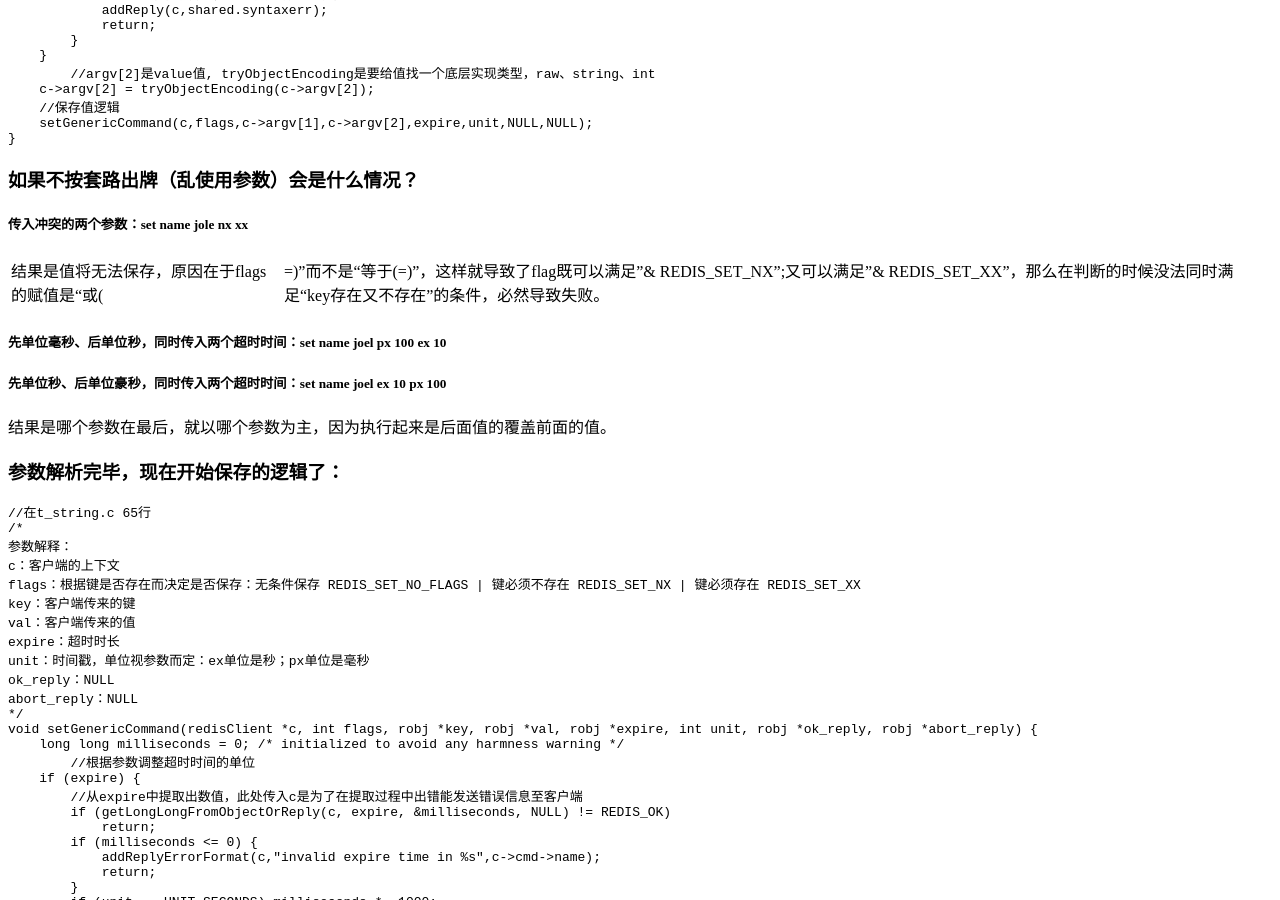
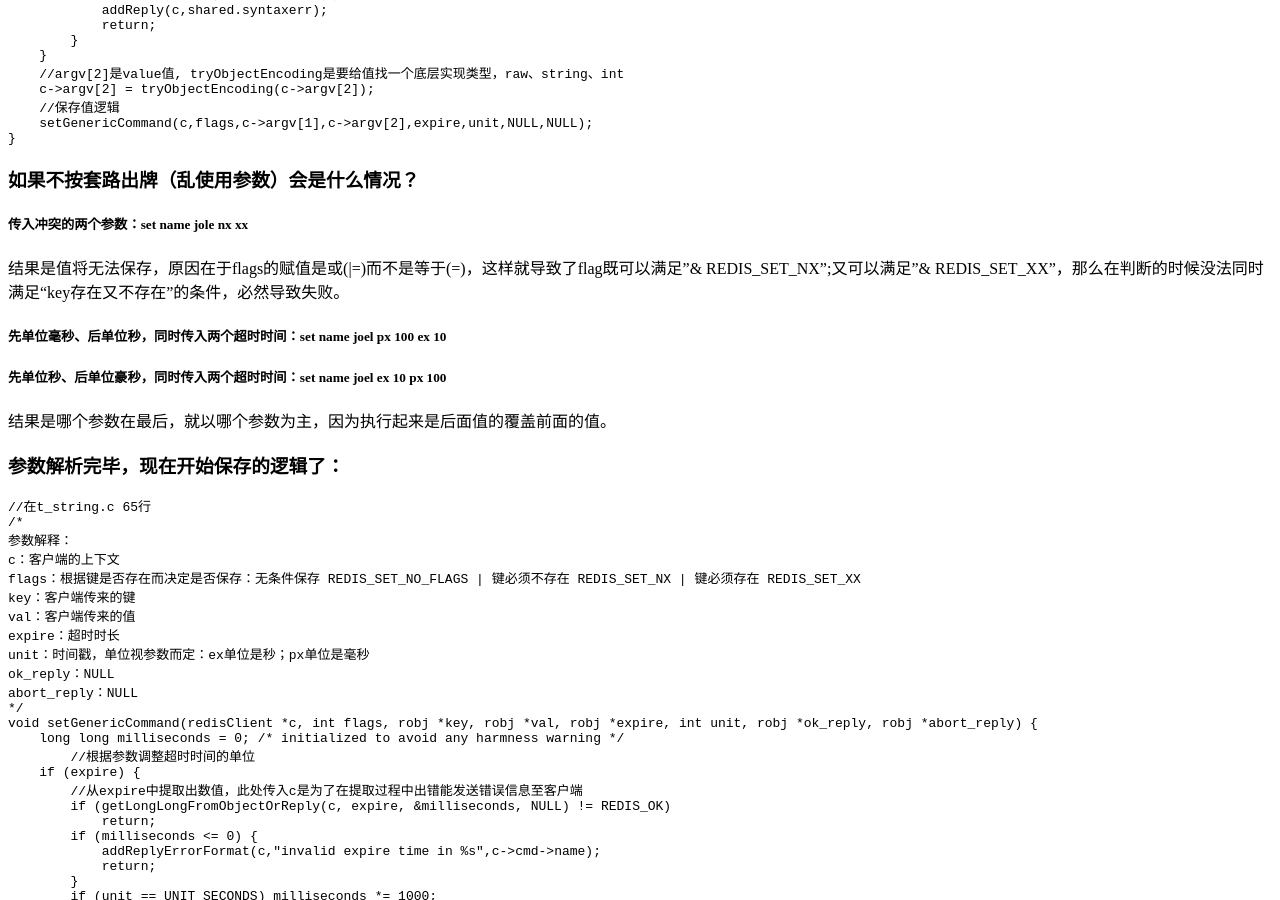
Before and after one commit to souce/blog, a Jekyll site: the page built from _posts/2016-08-05-redis的set操作.md, in a window 1280 px wide and 900 px high, scrolled down 797 px. Built offline with Jekyll 4.4.1, drawn with Linux system fonts in a browser that asks for light colours; nearby versions of some CDN libraries; a style sheet for code colours, icons or effects is not loaded.

Commit message:
转义set命令文档中的或符号

```diff
--- a/_posts/2016-08-05-redis的set操作.md
+++ b/_posts/2016-08-05-redis的set操作.md
@@ -53,7 +53,7 @@
             return;
         }
     }
-	//argv[2]是value值, tryObjectEncoding是要给值找一个底层实现类型，raw、string、int
+    //argv[2]是value值, tryObjectEncoding是要给值找一个底层实现类型，raw、string、int
     c->argv[2] = tryObjectEncoding(c->argv[2]);
     //保存值逻辑
     setGenericCommand(c,flags,c->argv[1],c->argv[2],expire,unit,NULL,NULL);
@@ -63,7 +63,7 @@
 ### 如果不按套路出牌（乱使用参数）会是什么情况？
 ##### 传入冲突的两个参数：set name jole nx xx
 
-结果是值将无法保存，原因在于flags的赋值是“或(|=)”而不是“等于(=)”，这样就导致了flag既可以满足"& REDIS\_SET\_NX";又可以满足"& REDIS\_SET\_XX"，那么在判断的时候没法同时满足“key存在又不存在”的条件，必然导致失败。
+结果是值将无法保存，原因在于flags的赋值是或(\|=)而不是等于(=)，这样就导致了flag既可以满足"& REDIS\_SET\_NX";又可以满足"& REDIS\_SET\_XX"，那么在判断的时候没法同时满足“key存在又不存在”的条件，必然导致失败。
 
 ##### 先单位毫秒、后单位秒，同时传入两个超时时间：set name joel px 100 ex 10
 ##### 先单位秒、后单位豪秒，同时传入两个超时时间：set name joel ex 10 px 100
```
